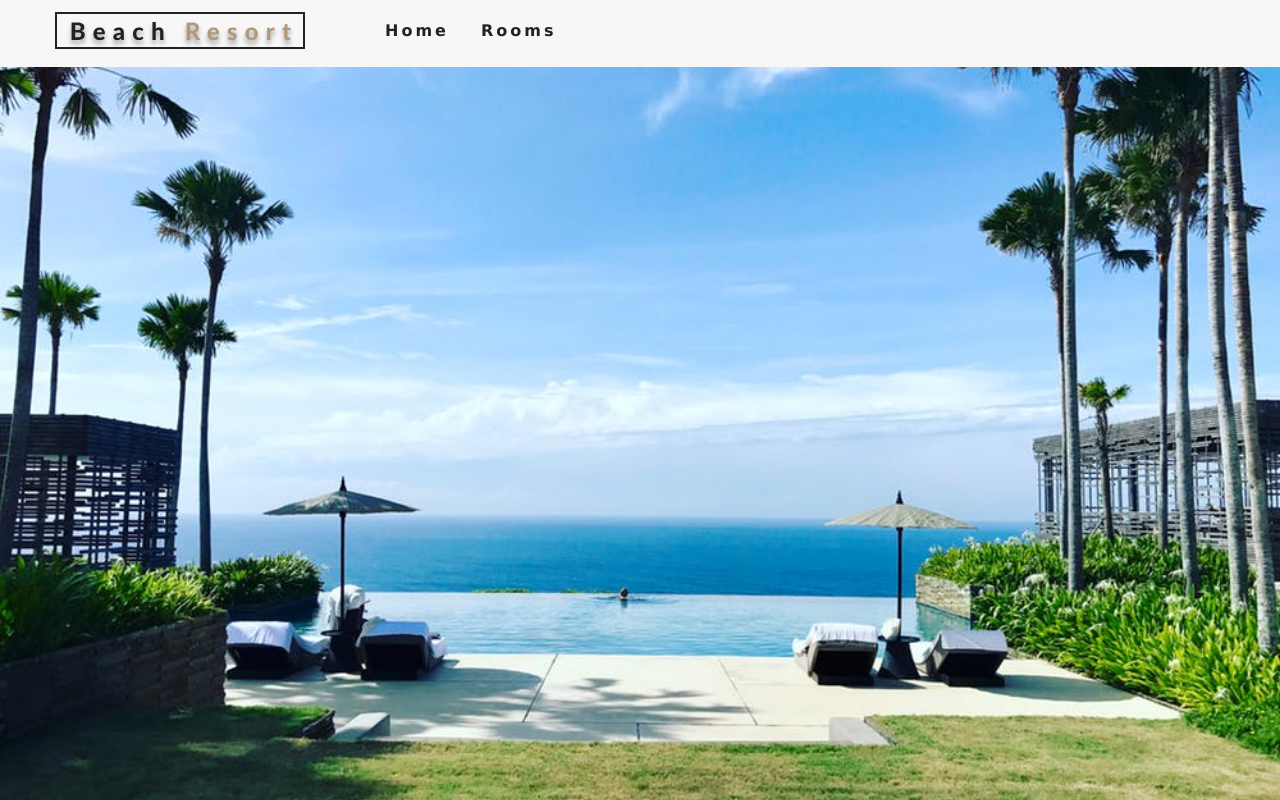
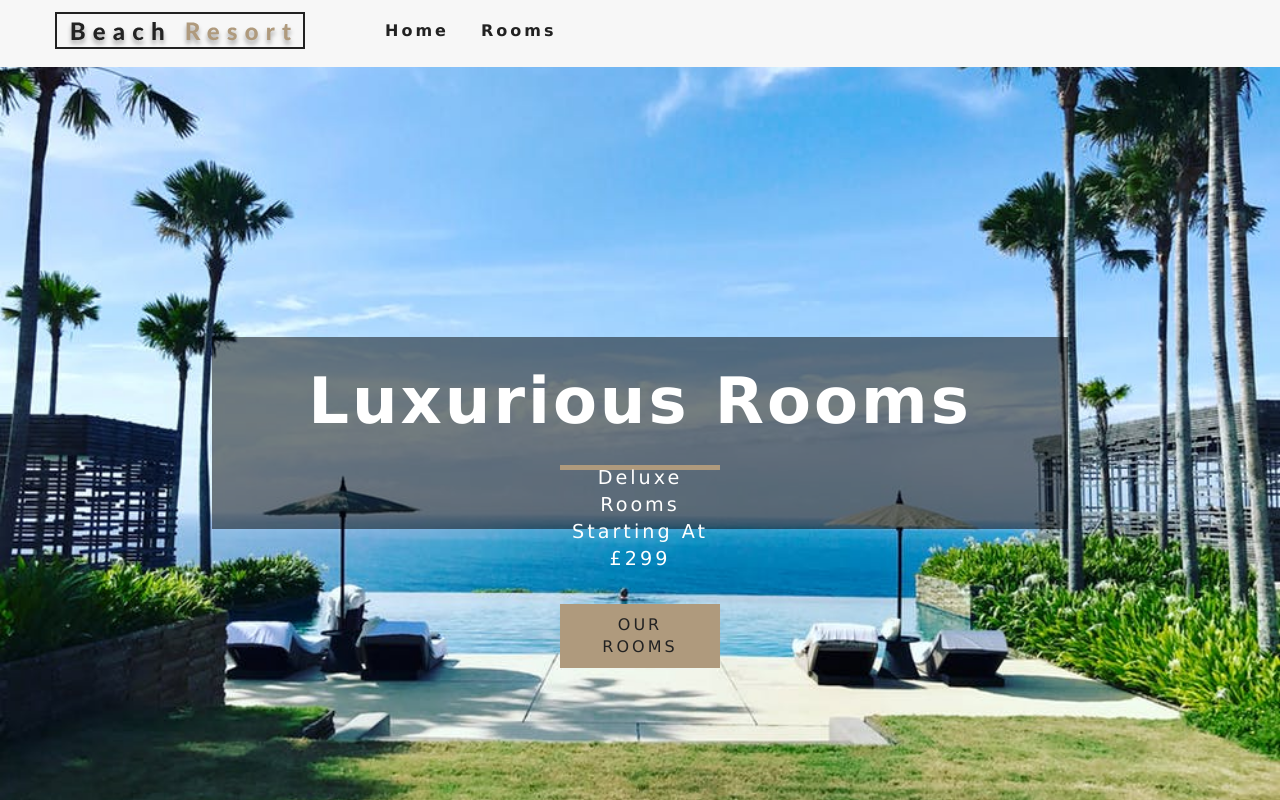
Before and after one commit to onitwin/reactbeachtutorial, a React (Create React App) app: page / in a window 1280 px wide. Built offline with nearby package versions, Linux system fonts and the light colour scheme.

Commit message:
completed hero component rendering

```diff
--- /dev/null
+++ b/src/components/Banner.js
@@ -0,0 +1,16 @@
+import React from "react"
+
+
+const Banner =({children,title,subtitle})=>{
+  return(
+    <div className="banner">
+    <h1>{title}</h1>
+    <div>
+    <p>{subtitle}</p>
+    {children}
+    </div>
+    </div>
+  )
+}
+
+export default Banner;
--- a/src/pages/Error.js
+++ b/src/pages/Error.js
@@ -1,9 +1,15 @@
 import React from 'react';
 import Hero from '../components/Hero'
+import Banner from '../components/Banner'
+import {Link} from 'react-router-dom'
 
 
 const Error=()=>{
-  return <Hero/>
+  return <Hero>
+  <Banner title="404" subtitle="page not found">
+  <Link to="/" className="btn-primary">return home</Link>
+  </Banner>
+  </Hero>
 }
 
 export default Error;
--- a/src/pages/Home.js
+++ b/src/pages/Home.js
@@ -1,9 +1,15 @@
 import React from 'react';
 import Hero from '../components/Hero'
+import Banner from '../components/Banner'
+import {Link} from 'react-router-dom'
 
 
 const Home=()=>{
-  return <Hero />
+  return <Hero>
+  <Banner title="luxurious rooms" subtitle="deluxe rooms starting at £299">
+  <Link to="/rooms" className="btn-primary">our rooms</Link>
+  </Banner>
+  </Hero>
 }
 
 export default Home;
```
